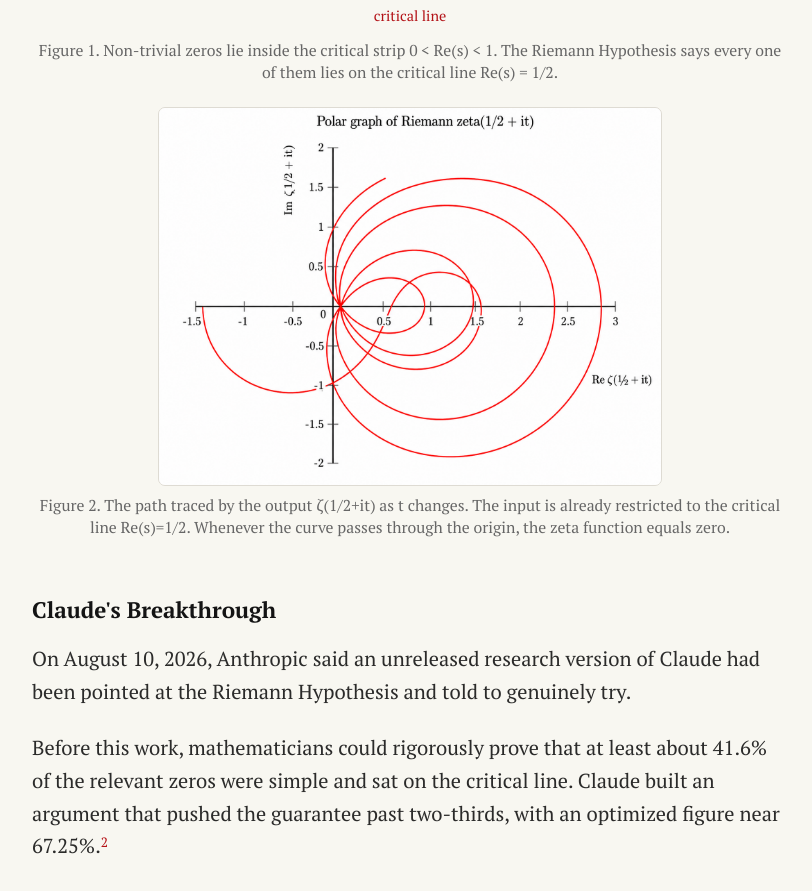
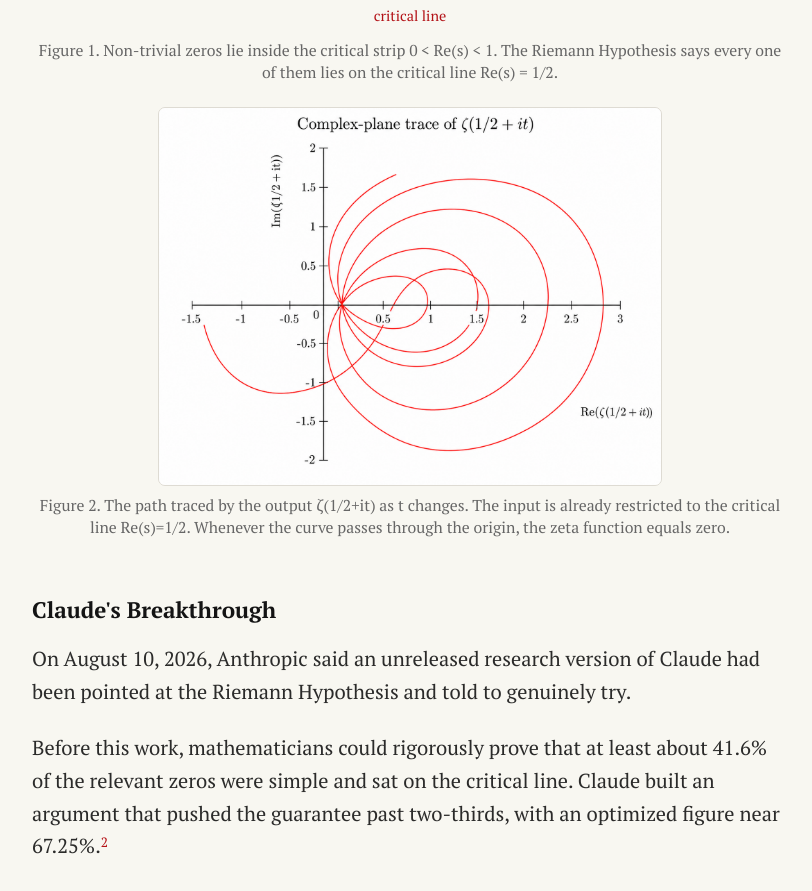
Before and after one commit to armaansingla14/personal-website, a React (Vite) app in the folder armaan-singla-portfolio-main/: page /writing/riemann-hypothesis in a window 1280 px wide. Shown: the part 2896-3787 px from the top of the page, without its empty margins (302-1114 px from the left). Built offline with nearby package versions, Linux system fonts and the light colour scheme.

Commit message:
Swap Figure 2 to complex-plane-trace image, drop old polar PNG

```diff
--- a/armaan-singla-portfolio-main/src/data/essays.ts
+++ b/armaan-singla-portfolio-main/src/data/essays.ts
@@ -118,7 +118,7 @@
           },
           {
             type: "figure",
-            src: "/essays/riemann-hypothesis/critical-line-polar.png",
+            src: "/essays/riemann-hypothesis/complex-plane-trace.png",
             alt: "Complex-plane trace of the output of the Riemann zeta function evaluated along the critical line, ζ(1/2 + it).",
             caption:
               "Figure 2. The path traced by the output ζ(1/2+it) as t changes. The input is already restricted to the critical line Re(s)=1/2. Whenever the curve passes through the origin, the zeta function equals zero.",
```
Also changed, not shown: armaan-singla-portfolio-main/public/essays/riemann-hypothesis/complex-plane-trace.png (added), armaan-singla-portfolio-main/public/essays/riemann-hypothesis/critical-line-polar.png (deleted).
